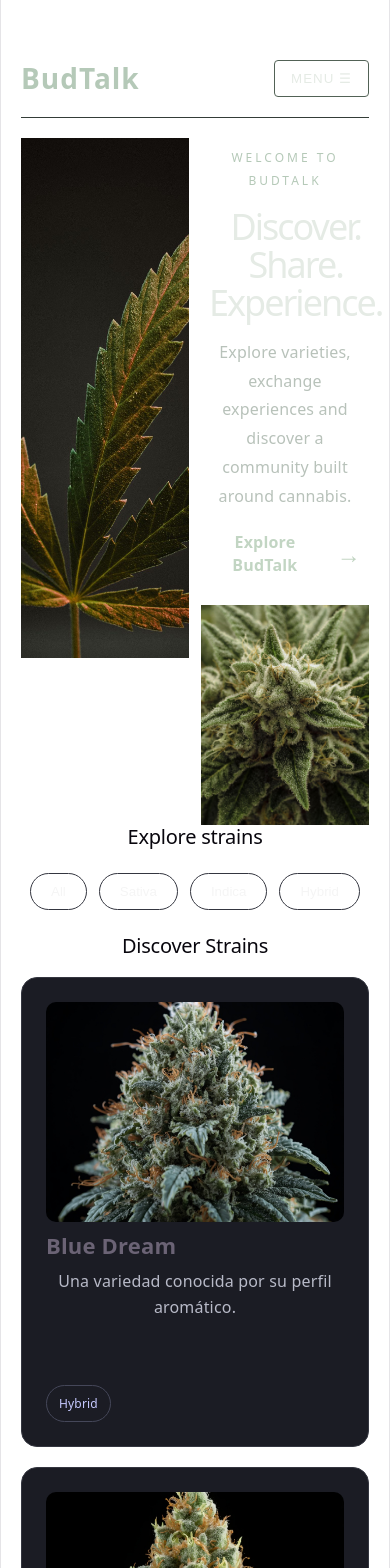
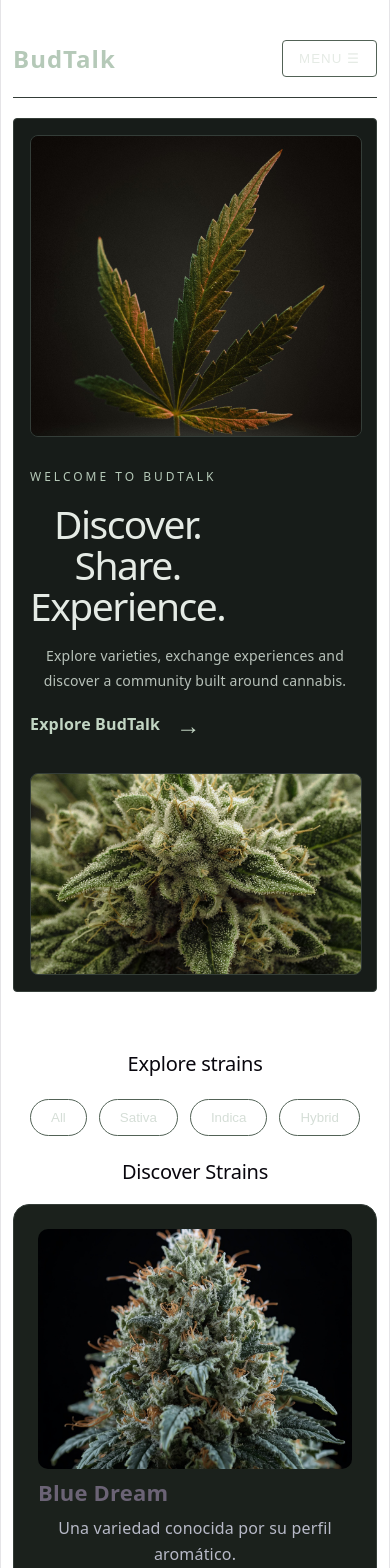
Before and after one commit to Acourtt/BudTalk, a React (Vite) app in the folder BudTalk/: page / in a window 390 px wide. Shown: the top 1568 px of the page. Built offline with nearby package versions, Linux system fonts and the light colour scheme.

Commit message:
style: refine BudTalk color palette

```diff
--- a/BudTalk/src/App.css
+++ b/BudTalk/src/App.css
@@ -52,22 +52,22 @@ section p {
 
 .category-filters button {
   padding: 10px 20px;
-  border: 1px solid #343640;
+  border: 1px solid #526256;
   border-radius: 999px;
   background-color: transparent;
-  color: #f5f5f5;
+  color: #d5ded7;
   cursor: pointer;
   transition: background-color 0.2s ease, color 0.2s ease;
 }
 
 .category-filters button:hover {
-  border-color: #a5b4fc;
+  border-color: #b5c9b8;
 }
 
 .category-filters button.active {
-  background-color: #a5b4fc;
-  border-color: #a5b4fc;
-  color: #171821
+  background-color: #b5c9b8;
+  border-color: #b5c9b8;
+  color: #171c19
 }
 
 .strain-grid {
@@ -84,15 +84,15 @@ section p {
   gap: 12px;
   padding: 24px;
   min-height: 420px;
-  border: 1px solid #343640;
+  border: 1px solid #343d38;
   border-radius: 16px;
-  background-color: #1b1c24;
+  background-color: #1b211c;
   transition: transform 0.2s ease, border-color 0.2s ease;
 }
 
 .strain-card:hover {
   transform: translateY(-4px);
-  border-color: #a5b4fc;
+  border-color: #b5c9b8;
 }
 
 .strain-card h3 {
@@ -121,9 +121,9 @@ section p {
 .strain-card span {
   margin-top: auto;
   padding: 6px 12px;
-  border: 1px solid #454759;
+  border: 1px solid #526256;
   border-radius: 999px;
-  color: #c7caff;
+  color: #b5c9b8;
   font-size: 12px;
   text-transform: capitalize;
 }
@@ -230,9 +230,16 @@ section p {
 }
 
 .hero {
+  min-height: calc(100vh - 80px);
   display: grid;
   grid-template-columns: 1fr 1fr;
+  align-items: center;
   gap: 12px;
+  padding: 24px;
+  margin-bottom: 60px;
+  background-color: #171c19;
+  border: 1px solid #343d38;
+  border-radius: 4px;
 }
 
 .hero-leaf {
@@ -244,6 +251,14 @@ section p {
   flex-direction: column;
   gap: 20px;
   min-width: 0;
+}
+
+.hero-image {
+  display: block;
+  width: 100%;
+  object-fit: cover;
+  border: 1px solid #343d38;
+  border-radius: 8px;
 }
 
 .hero-image-left {
@@ -308,14 +323,70 @@ section p {
 }
 
 
-@media (max-width: 700px) {
-  .strain-grid {
+@media (max-width: 950px) {
+  .hero {
     grid-template-columns: 1fr;
+    min-height: auto;
+    padding: 24px;
   }
-}
 
-@media (min-width: 701px) and (max-width: 950px) {
+  .hero-image-left {
+    height: 380px;
+  }
+
+  .hero-image-right {
+    height: 260px;
+  }
+
+  .hero-content {
+    padding: 16px 0;
+  }
+
   .strain-grid {
     grid-template-columns: repeat(2, minmax(0, 1fr));
   }
 }
+
+@media (max-width: 600px) {
+    main {
+    padding: 20px 12px;
+  }
+
+  .hero {
+    padding: 16px;
+    gap: 12px;
+  }
+
+  .hero-image-left {
+    height: 300px;
+  }
+
+  .hero-image-right {
+    height: 200px;
+  }
+
+  .hero h1 {
+    font-size: clamp(36px, 10vw, 52px);
+    letter-spacing: -1.5px;
+  }
+
+  .hero-description {
+    font-size: 14px;
+  }
+
+  .site-logo {
+    font-size: 24px;
+  }
+
+  .strain-grid {
+    grid-template-columns: 1fr;
+  }
+
+  .strain-card {
+    min-height: auto;
+  }
+
+  .strain-card img {
+    height: 240px;
+  }
+}
```
